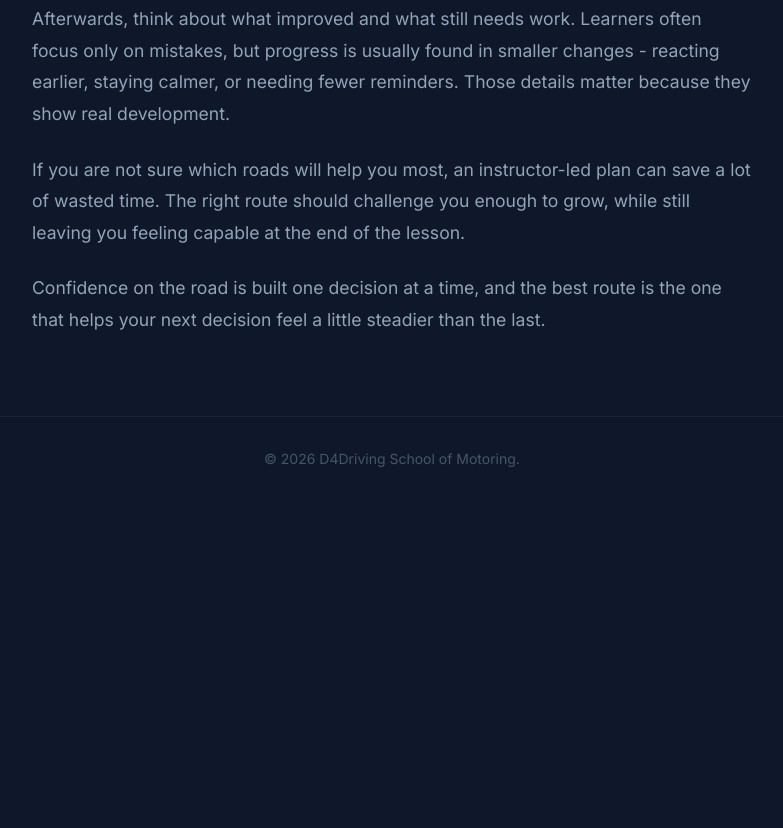
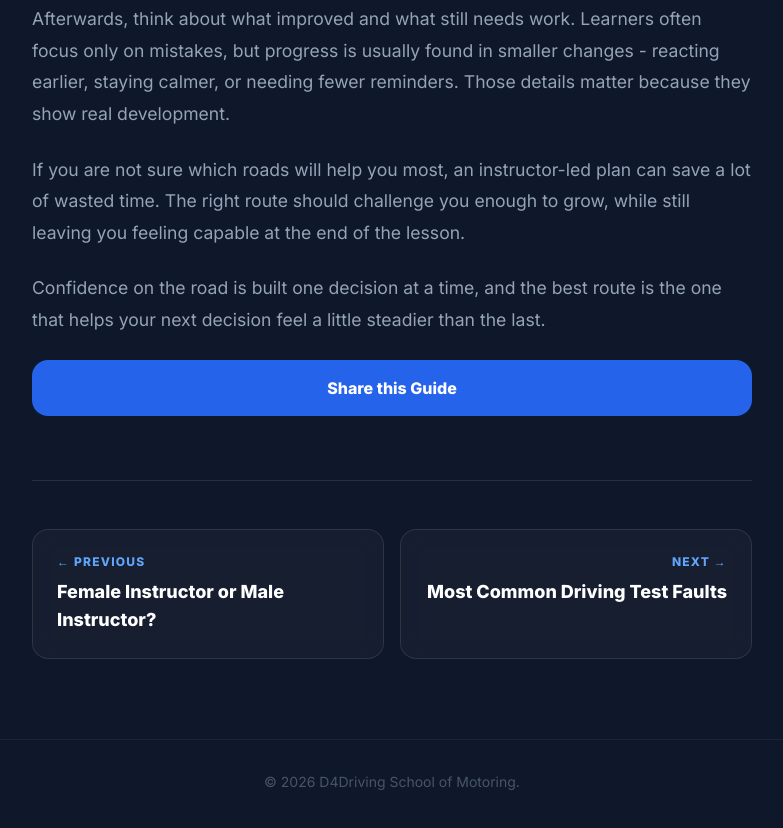
Before and after one commit to D4Driving/driving-school, a website: page best-driving-practice-routes-in-peterborough.html in a window 1280 px wide. Shown: the part 5312-6140 px from the top of the page, without its empty margins (248-1031 px from the left). Before the commit the page ends 5893 px from the top, so only its background shows below. Drawn offline with nearby package versions, Linux system fonts and the light colour scheme.

Commit message:
Update best-driving-practice-routes-in-peterborough.html

```diff
--- a/best-driving-practice-routes-in-peterborough.html
+++ b/best-driving-practice-routes-in-peterborough.html
@@ -69,6 +69,23 @@
 <p>If you are not sure which roads will help you most, an instructor-led plan can save a lot of <a href="https://Www.d4driving.co.uk/tips.html">wasted time</a>. The right route should challenge you enough to grow, while still leaving you feeling capable at the end of the lesson.</p>
 <p>Confidence on the road is built one decision at a time, and the best route is the one that helps your next decision feel a little steadier than the last.</p>
         </div>
+
+<button id="shareBtn" class="w-full py-4 rounded-2xl bg-blue-600 hover:bg-blue-500 font-bold transition flex items-center justify-center gap-2 mb-16">
+            <span>Share this Guide</span>
+        </button>
+
+        <div class="grid grid-cols-1 md:grid-cols-2 gap-4 border-t border-white/10 pt-12">
+            <a href="#" id="prev-post-link" class="nav-btn glass-card p-6 rounded-2xl flex flex-col items-start gap-2">
+                <span class="text-blue-400 text-xs font-bold uppercase tracking-widest">← Previous</span>
+                <span id="prev-post-title" class="font-bold text-lg text-white">Loading...</span>
+            </a>
+
+            <a href="#" id="next-post-link" class="nav-btn glass-card p-6 rounded-2xl flex flex-col items-end text-right gap-2">
+                <span class="text-blue-400 text-xs font-bold uppercase tracking-widest">Next →</span>
+                <span id="next-post-title" class="font-bold text-lg text-white">Loading...</span>
+            </a>
+        </div>
+
     </article>
 
     <footer class="max-w-4xl mx-auto mt-20 p-8 text-center border-t border-white/5 text-slate-600 text-sm">
```
